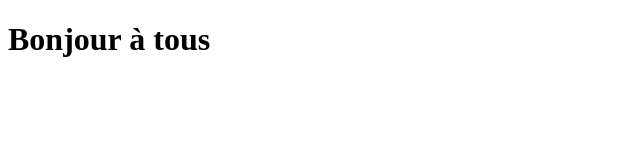
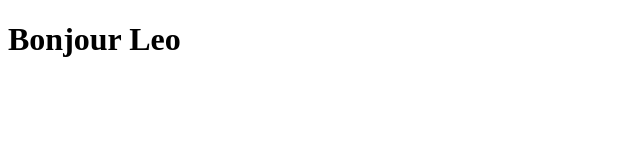
Before and after one commit to jimistay/GitProject, a plain HTML site: page index.html in a window 1280 px wide. Shown: the full height of the page, 0-640 px from the left. Drawn offline with Linux system fonts and the light colour scheme.

Commit message:
page Leo

```diff
--- a/index.html
+++ b/index.html
@@ -7,6 +7,6 @@
     <title>Document</title>
 </head>
 <body>
-    <h1>Bonjour à tous</h1>
+    <h1>Bonjour Leo</h1>
 </body>
 </html>
```
